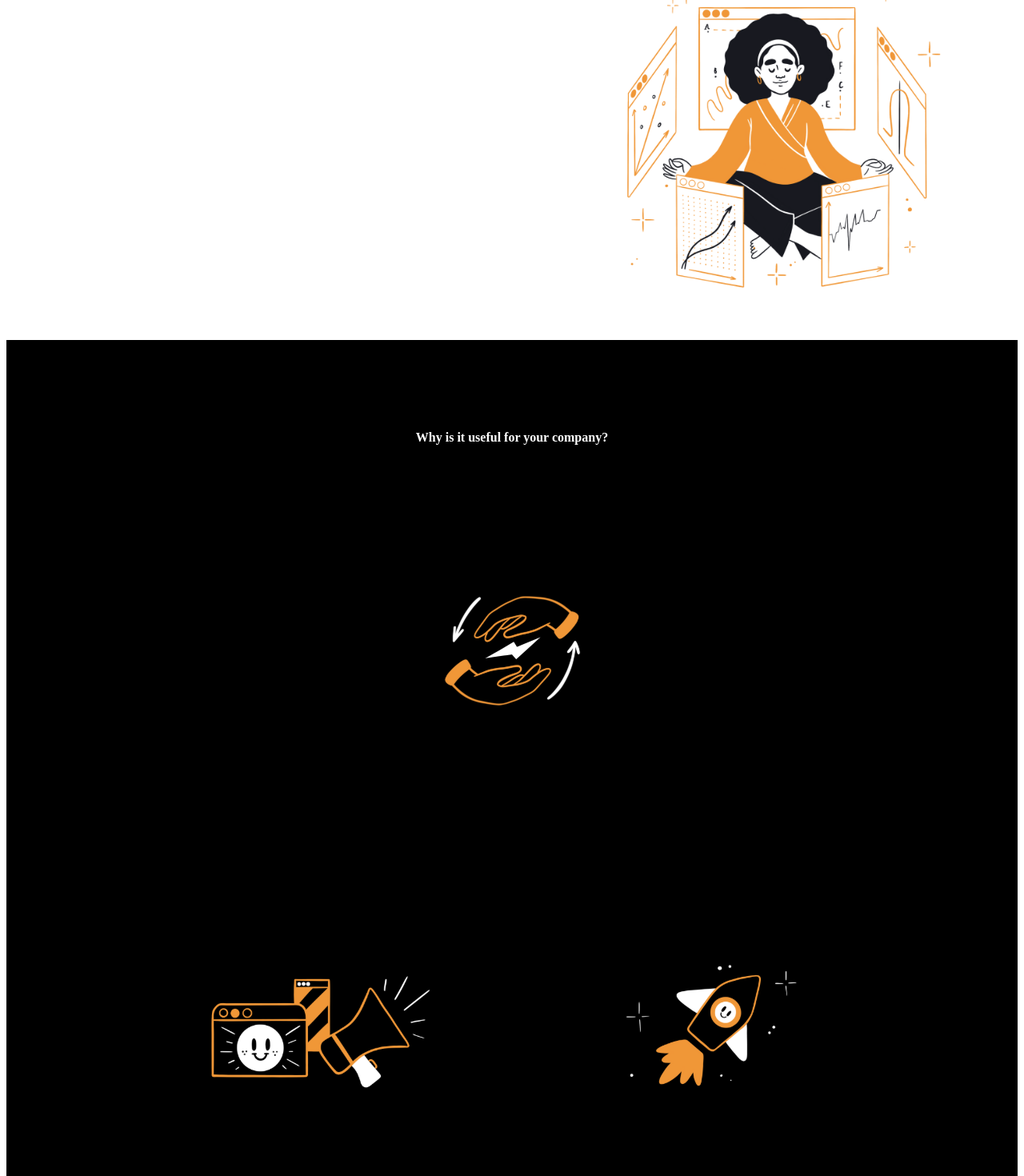
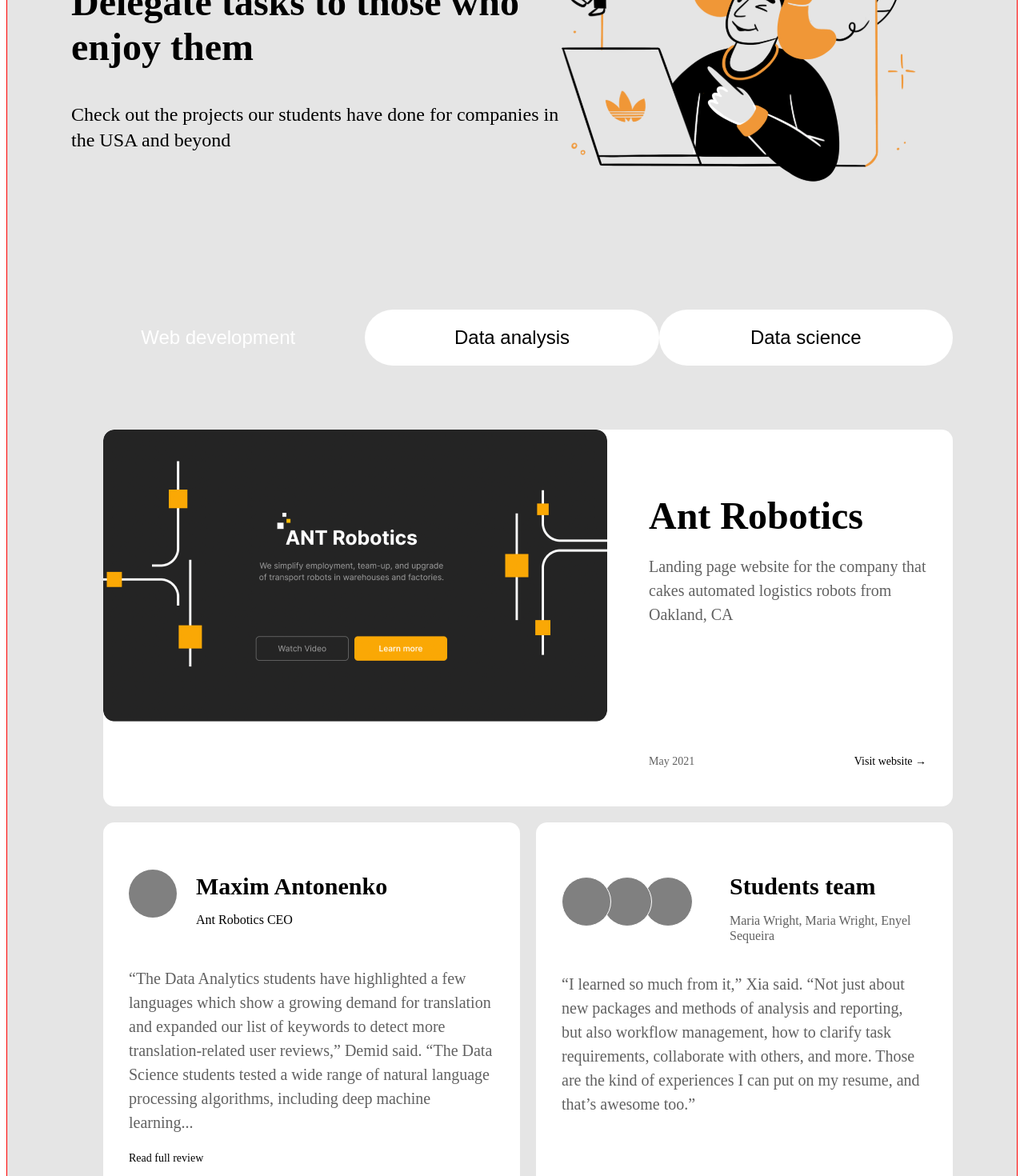
Before and after one commit to idenispankov/yandex-practicum-apiary-project, a Next.js app: page / in a window 1280 px wide. Shown: the part 380-1850 px from the top of the page at 80% size. Built offline with nearby package versions, Linux system fonts and the light colour scheme.

Commit message:
base markup for project

```diff
--- a/components/Navbar/Navbar.js
+++ b/components/Navbar/Navbar.js
@@ -16,7 +16,7 @@ export default function Navbar({ setIsModalOpen }) {
           <a>
             <div
               className={styles.logo}
-              onClick={() => setIsHamburgerMenuOpen(!isHamburgerMenuOpen)}
+              onClick={() => setIsHamburgerMenuOpen(false)}
             ></div>
           </a>
         </Link>
--- /dev/null
+++ b/components/Projects/Projects.js
@@ -0,0 +1,129 @@
+import styles from './Projects.module.css';
+import Button from '../Button/Button';
+import { useState } from 'react';
+
+export default function Projects() {
+  const [webDevelopment, setWebDevelopment] = useState(true);
+  const [dataAnalysis, setDataAnalysis] = useState(false);
+  const [dataScience, setDataScience] = useState(false);
+
+  const handleWebDevelopmentClick = () => {
+    setDataAnalysis(false);
+    setDataScience(false);
+    setWebDevelopment(true);
+  };
+
+  const handleDataAnalysisClick = () => {
+    setDataScience(false);
+    setWebDevelopment(false);
+    setDataAnalysis(true);
+  };
+
+  const handleDataScienceClick = () => {
+    setDataAnalysis(false);
+    setWebDevelopment(false);
+    setDataScience(true);
+  };
+
+  return (
+    <section className={styles.section}>
+      <div className={styles.section__container}>
+        <h2 className={styles.section__heading}>
+          Delegate tasks to those who enjoy them
+        </h2>
+        <p className={styles.section__text}>
+          Check out the projects our students have done for companies in the USA
+          and beyond
+        </p>
+        <div className={styles.section__image} />
+        <div className={styles.buttons__container}>
+          <Button
+            handleClick={handleWebDevelopmentClick}
+            buttonStyles={`${styles.button} ${
+              webDevelopment && styles.button_active
+            }`}
+            buttonText='Web development'
+          />
+          <Button
+            handleClick={handleDataAnalysisClick}
+            buttonStyles={`${styles.button} ${
+              dataAnalysis && styles.button_active
+            }`}
+            buttonText='Data analysis'
+          />
+          <Button
+            handleClick={handleDataScienceClick}
+            buttonStyles={`${styles.button} ${
+              dataScience && styles.button_active
+            }`}
+            buttonText='Data science'
+          />
+        </div>
+        <ul className={styles.projecs__container}>
+          <li className={styles.project__container_item}>
+            <div className={styles.project}>
+              <div className={styles.project__image} />
+              <div className={styles.project_text__container}>
+                <h3 className={styles.project__heading}>Ant Robotics</h3>
+                <p className={styles.project__text}>
+                  Landing page website for the company that cakes automated
+                  logistics robots from Oakland, CA
+                </p>
+                <div className={styles.project_text__container_footer}>
+                  <p className={styles.footer__text}>May 2021</p>
+                  <a className={styles.footer__link} href='https://google.com'>
+                    Visit website &rarr;
+                  </a>
+                </div>
+              </div>
+            </div>
+            <div className={styles.project__review}>
+              <div className={styles.project__review_owner_card}>
+                <div className={styles.owner__heading__container}>
+                  <div className={styles.owner__image} />
+                  <div className={styles.owner_title__container}>
+                    <h3 className={styles.owner__heading}>Maxim Antonenko</h3>
+                    <p className={styles.owner__subheading}>Ant Robotics CEO</p>
+                  </div>
+                </div>
+                <p className={styles.owner__text}>
+                  “The Data Analytics students have highlighted a few languages
+                  which show a growing demand for translation and expanded our
+                  list of keywords to detect more translation-related user
+                  reviews,” Demid said. “The Data Science students tested a wide
+                  range of natural language processing algorithms, including
+                  deep machine learning...
+                </p>
+                <a href='#' className={styles.owner_full_review_link}>
+                  Read full review
+                </a>
+              </div>
+              <div className={styles.project__review_students_card}>
+                <div className={styles.students_header__container}>
+                  <div className={styles.students_images__container}>
+                    <div className={styles.students__image_first} />
+                    <div className={styles.students__image_second} />
+                    <div className={styles.students__image_third} />
+                  </div>
+                  <div className={styles.students__title_container}>
+                    <h3 className={styles.students__heading}>Students team</h3>
+                    <p className={styles.students__subheading}>
+                      Maria Wright, Maria Wright, Enyel Sequeira
+                    </p>
+                  </div>
+                </div>
+                <p className={styles.students__text}>
+                  “I learned so much from it,” Xia said. “Not just about new
+                  packages and methods of analysis and reporting, but also
+                  workflow management, how to clarify task requirements,
+                  collaborate with others, and more. Those are the kind of
+                  experiences I can put on my resume, and that’s awesome too.”
+                </p>
+              </div>
+            </div>
+          </li>
+        </ul>
+      </div>
+    </section>
+  );
+}
--- /dev/null
+++ b/components/Projects/Projects.module.css
@@ -0,0 +1,216 @@
+.section {
+  background: #e5e5e5;
+}
+
+.section__container {
+  max-width: 1440px;
+  margin: 0 auto;
+  padding: 227px 80px 80px;
+  position: relative;
+  border: 1px solid red;
+}
+
+.section__heading {
+  font-size: 48px;
+  line-height: 56px;
+  margin-bottom: 40px;
+  max-width: 620px;
+}
+
+.section__text {
+  font-size: 24px;
+  line-height: 32px;
+  max-width: 620px;
+  margin-bottom: 196px;
+}
+
+.section__image {
+  background: url('../../public/images/projects_image.svg');
+  width: 519px;
+  height: 519px;
+  position: absolute;
+  top: 60px;
+  right: 80px;
+}
+
+.buttons__container {
+  display: flex;
+  justify-content: space-between;
+}
+
+.button {
+  width: 401px;
+  background: #fff;
+  color: var(--orange-color);
+  transition: all 0.3s linear;
+}
+
+.button:hover {
+  background: var(--orange-color);
+  color: #fff;
+}
+
+.button_active {
+  background: var(--orange-color);
+  color: #fff;
+}
+
+.projecs__container {
+  list-style: none;
+}
+
+/* Project */
+
+.project {
+  background: #fff;
+  display: grid;
+  grid-template-columns: repeat(2, 1fr);
+  margin-top: 80px;
+  margin-bottom: 20px;
+  border-radius: 14px;
+}
+
+.project__image {
+  background: url('../../public/images/ant_robotics.png');
+  width: 630px;
+  height: 365px;
+  border-radius: 14px;
+}
+
+.project_text__container {
+  padding: 32px 33px;
+  padding-left: 52px;
+}
+
+.project__heading {
+  font-size: 48px;
+  line-height: 56px;
+  margin-bottom: 20px;
+}
+
+.project__text {
+  font-size: 20px;
+  line-height: 30px;
+  color: #616161;
+  margin-bottom: 145px;
+}
+
+.project_text__container_footer {
+  display: flex;
+  justify-content: space-between;
+  align-items: center;
+}
+
+.footer__text {
+  font-size: 14px;
+  line-height: 20px;
+  color: #616161;
+}
+
+.footer__link {
+  text-decoration: none;
+  color: var(--orange-color);
+  cursor: pointer;
+  font-size: 14px;
+  line-height: 20px;
+}
+
+.project__review {
+  display: grid;
+  grid-template-columns: repeat(2, 1fr);
+  gap: 20px;
+}
+
+.project__review_owner_card,
+.project__review_students_card {
+  background: #fff;
+  border-radius: 14px;
+  padding: 32px;
+}
+
+.owner__heading__container {
+  display: flex;
+  align-items: center;
+  margin-bottom: 33px;
+}
+
+.owner__image {
+  width: 60px;
+  height: 60px;
+  background: grey;
+  border-radius: 50%;
+  margin-right: 24px;
+}
+
+.owner__heading {
+  font-size: 30px;
+  line-height: 35px;
+  margin-bottom: 8px;
+}
+
+.owner__text {
+  font-size: 20px;
+  line-height: 30px;
+  color: #616161;
+  margin-bottom: 20px;
+}
+
+.owner_full_review_link {
+  color: var(--orange-color);
+  text-decoration: none;
+  font-size: 14px;
+  line-height: 20px;
+}
+
+.students_header__container {
+  margin-bottom: 20px;
+  display: flex;
+  align-items: center;
+}
+
+.students_images__container {
+  display: flex;
+  margin-right: 24px;
+}
+
+.students__image_first,
+.students__image_second,
+.students__image_third {
+  width: 60px;
+  height: 60px;
+  background: grey;
+  border-radius: 50%;
+  border: 1px solid #fff;
+}
+
+.students__image_first {
+  z-index: 3;
+}
+
+.students__image_second {
+  transform: translateX(-11px);
+  z-index: 2;
+}
+
+.students__image_third {
+  transform: translateX(-22px);
+  z-index: 1;
+}
+
+.students__heading {
+  font-size: 30px;
+  line-height: 35px;
+  margin-bottom: 8px;
+}
+
+.students__subheading {
+  font-size: 16px;
+  line-height: 19px;
+  color: #616161;
+}
+
+.students__text {
+  font-size: 20px;
+  line-height: 30px;
+  color: #616161;
+}
--- a/pages/index.js
+++ b/pages/index.js
@@ -9,6 +9,7 @@ import UseFullForYourCompany from '../components/UsefullForYourCompany/UseFullFo
 import WhyChooseUs from '../components/WhyChooseUs/WhyChooseUs';
 import MessagesSection from '../components/MessagesSection/MessagesSection';
 import HowToStart from '../components/HowToStart/HowToStart';
+import Projects from '../components/Projects/Projects';
 
 export default function Home() {
   const [isModalOpen, setIsModalOpen] = useState(false);
@@ -31,12 +32,13 @@ export default function Home() {
         <link rel='icon' href='/favicon.ico' />
       </Head>
       <Navbar setIsModalOpen={setIsModalOpen} />
-      <Hero setIsModalOpen={setIsModalOpen} />
+      {/* <Hero setIsModalOpen={setIsModalOpen} />
       <UseFullForYourCompany />
       <RequestsWeHelpWith />
+      <MessagesSection setIsModalOpen={setIsModalOpen} />
+      <HowToStart setIsModalOpen={setIsModalOpen} /> */}
+      <Projects />
       <WhyChooseUs />
-      <MessagesSection setIsModalOpen={setIsModalOpen} />
-      <HowToStart setIsModalOpen={setIsModalOpen} />
       <ModalWithForm
         isModalOpen={isModalOpen}
         setIsModalOpen={setIsModalOpen}
```
Also changed, not shown: public/images/ant_robotics.png (added), public/images/projects_image.svg (added).
